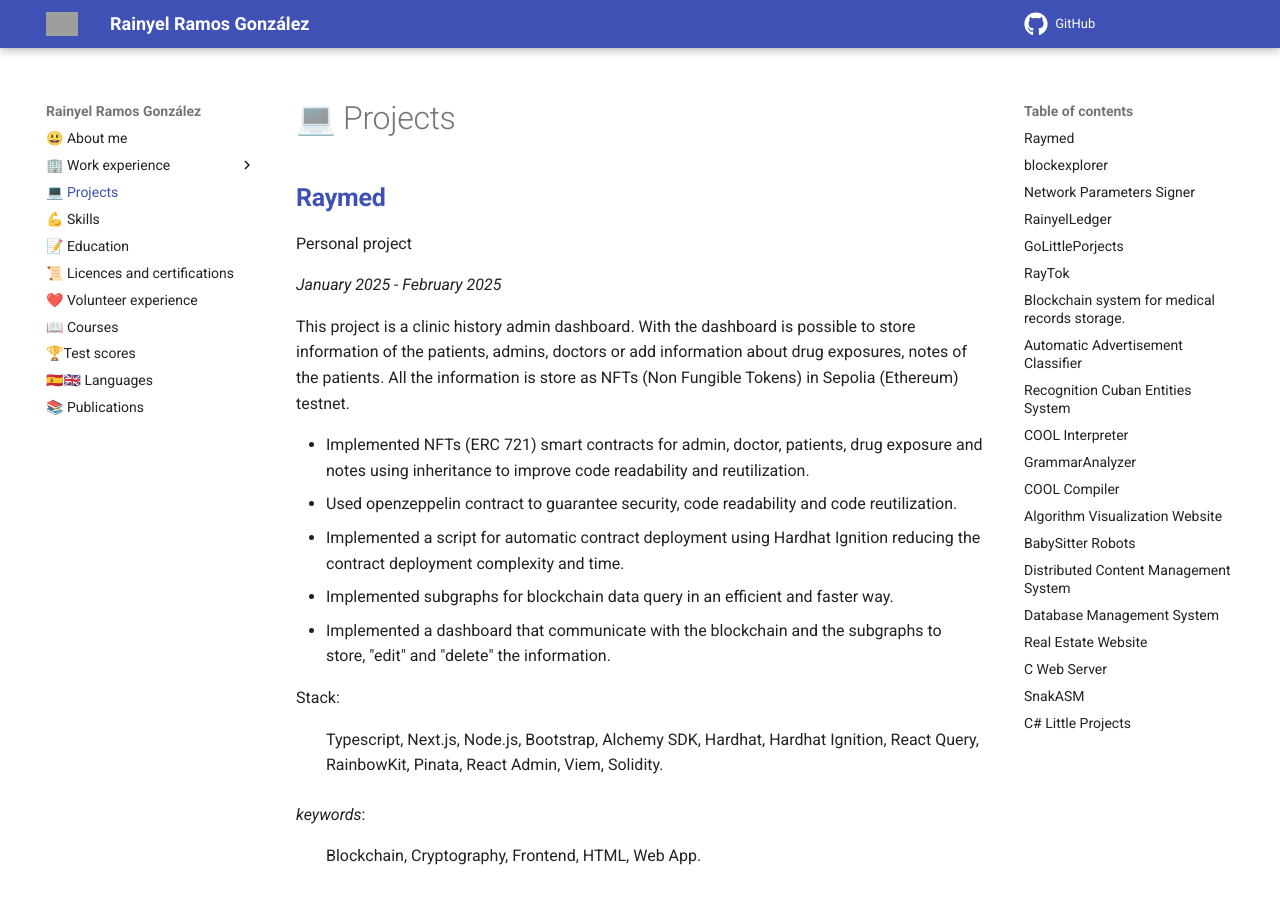
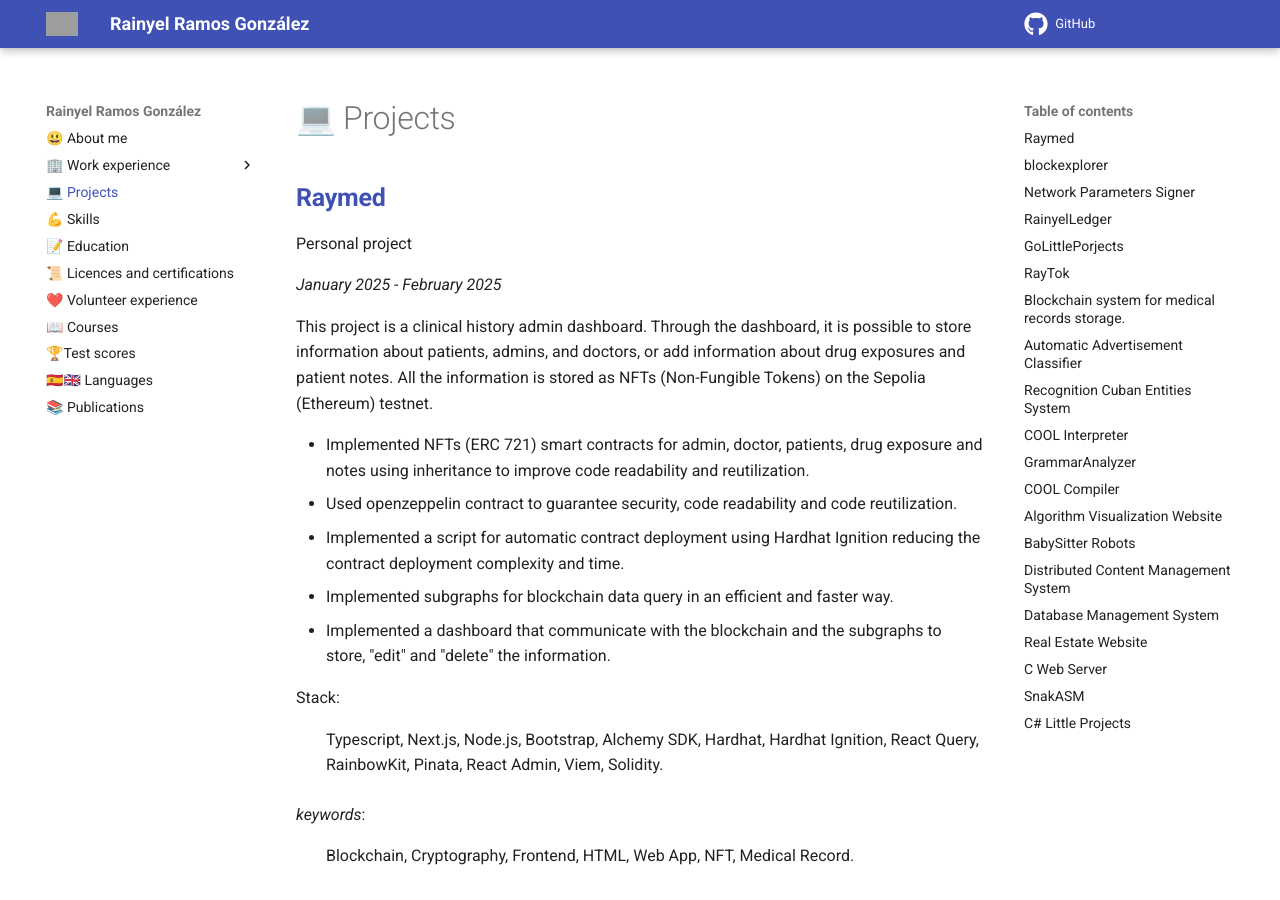
Before and after one commit to rayniel95/rayniel95.github.io, an MkDocs documentation site: the page built from docs/projects/projects.md, in a window 1280 px wide and 900 px high. Built offline with MkDocs 1.6.1 and Material for MkDocs 9.7.7, drawn with Linux system fonts in a browser that asks for light colours; grey boxes are pictures that could not be loaded.

Commit message:
docs(projects): improve project description with corrections and additions

```diff
--- a/docs/projects/projects.md
+++ b/docs/projects/projects.md
@@ -4,7 +4,7 @@ Personal project
 
 *January 2025 - February 2025*
 
-This project is a clinic history admin dashboard. With the dashboard is possible to  store information of the patients, admins, doctors or add information about drug exposures, notes of the patients. All the information is store as NFTs (Non Fungible Tokens) in Sepolia (Ethereum) testnet.
+This project is a clinical history admin dashboard. Through the dashboard, it is possible to store information about patients, admins, and doctors, or add information about drug exposures and patient notes. All the information is stored as NFTs (Non-Fungible Tokens) on the Sepolia (Ethereum) testnet.
 
 - Implemented NFTs (ERC 721) smart contracts for admin, doctor, patients, drug exposure and notes using inheritance to improve code readability and reutilization.
 - Used openzeppelin contract to guarantee security, code readability and code reutilization.
@@ -16,7 +16,7 @@ Stack:
 : Typescript, Next.js, Node.js, Bootstrap, Alchemy SDK, Hardhat, Hardhat Ignition, React Query, RainbowKit, Pinata, React Admin, Viem, Solidity.
 
 *keywords*:
-: Blockchain, Cryptography, Frontend, HTML, Web App.
+: Blockchain, Cryptography, Frontend, HTML, Web App, NFT, Medical Record.
 
 ## [**blockexplorer**](https://rayniel95.github.io/blockexplorer/)
 
```
